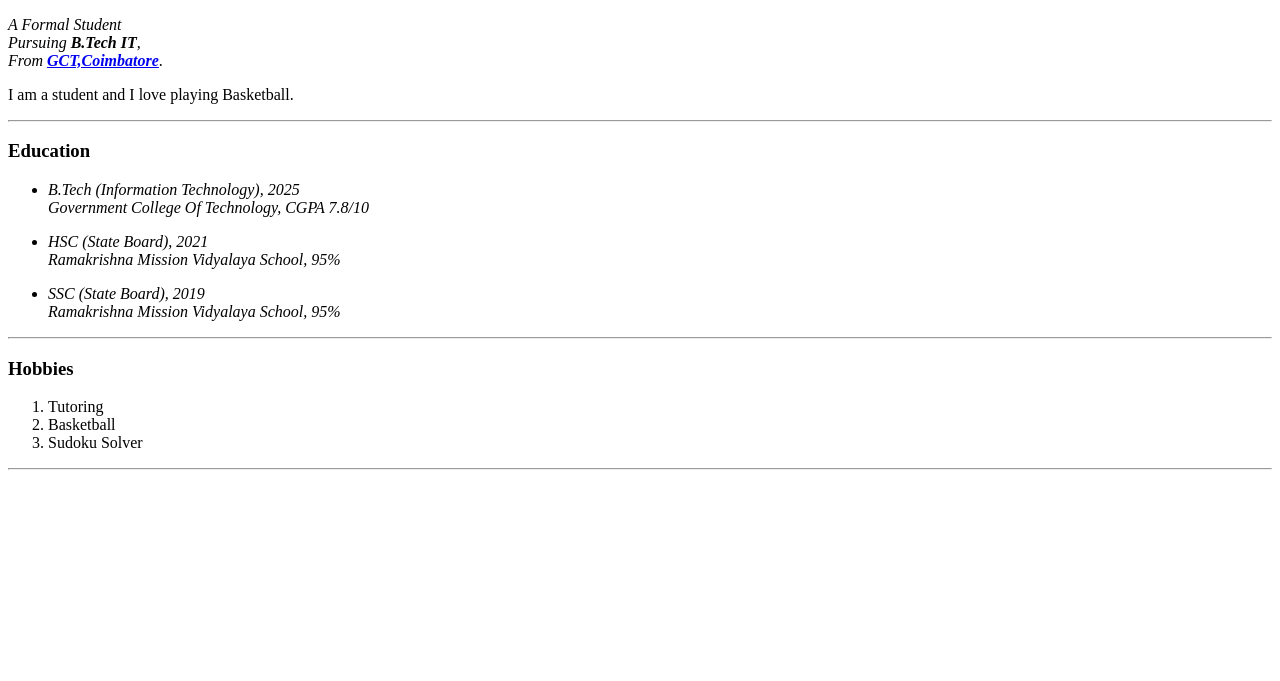
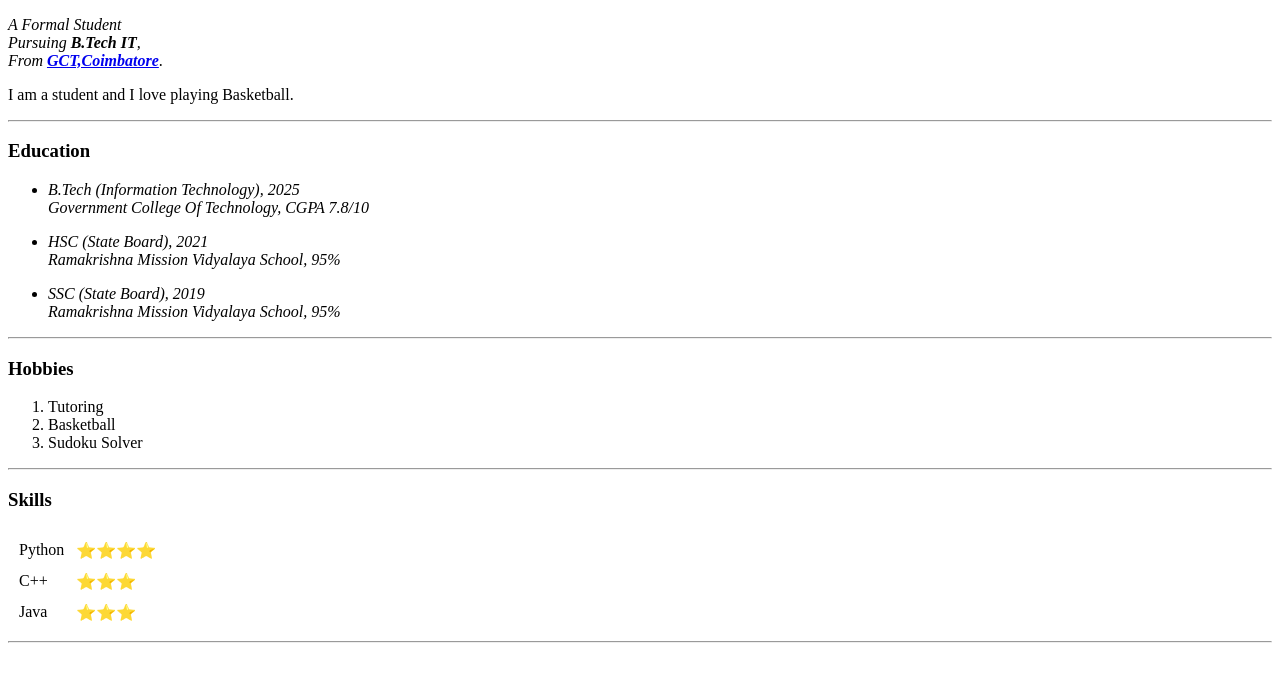
Before and after one commit to Kalvikarasi/Walmart-Ex1, a plain HTML site: page index.html in a window 1280 px wide. Shown: the part 105-786 px from the top of the page. Drawn offline with Linux system fonts and the light colour scheme.

Commit message:
Adding skills

```diff
--- a/index.html
+++ b/index.html
@@ -36,6 +36,34 @@
    		 </ol>
 
               <hr>
+       	      <h3>Skills</h3>
 
+ 	  	 <table cellspacing="10">
+			 <tr>
+				 <td>Python</td>
+
+           			 <td>⭐⭐⭐⭐</td>
+
+       			 </tr>
+
+      			  <tr>
+
+           			 <td>C++ </td>
+
+           			 <td>⭐⭐⭐</td>
+
+      			 </tr>
+
+     			 <tr>
+
+           			 <td>Java</td>
+
+           			 <td>⭐⭐⭐</td>
+
+     			 </tr>
+
+   		 </table>
+
+   	    <hr>
 	</body>
 </html>
```
